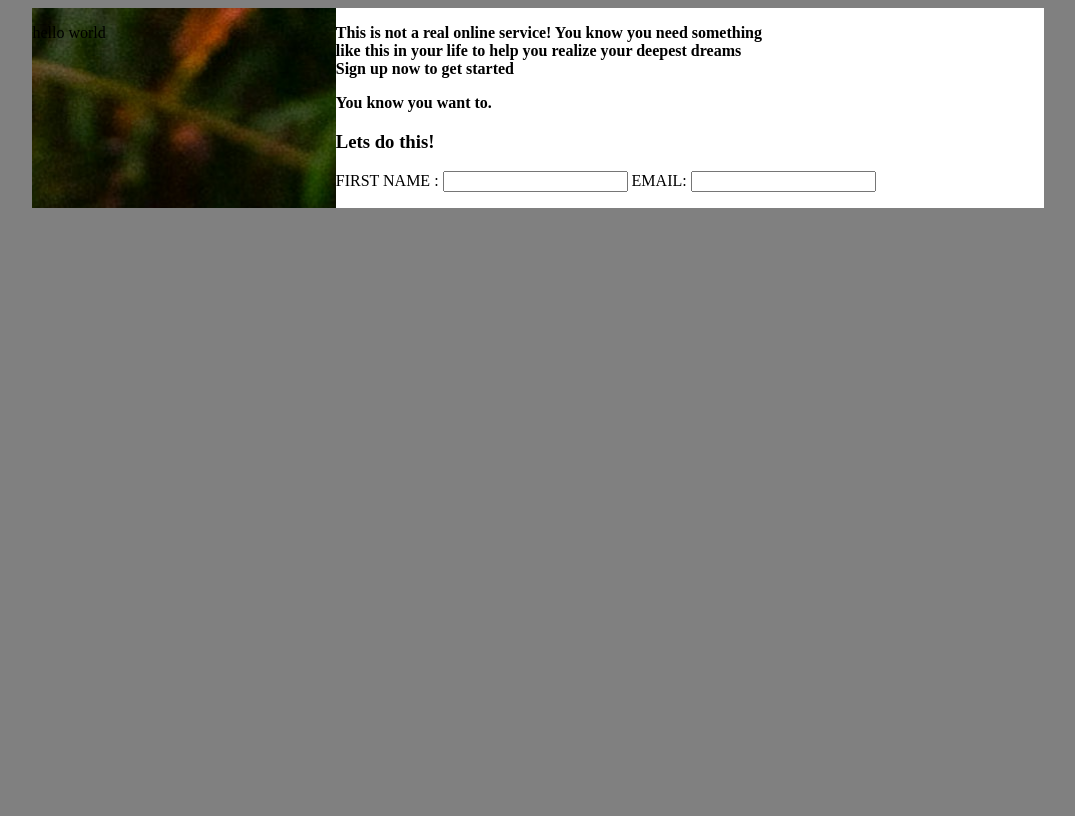
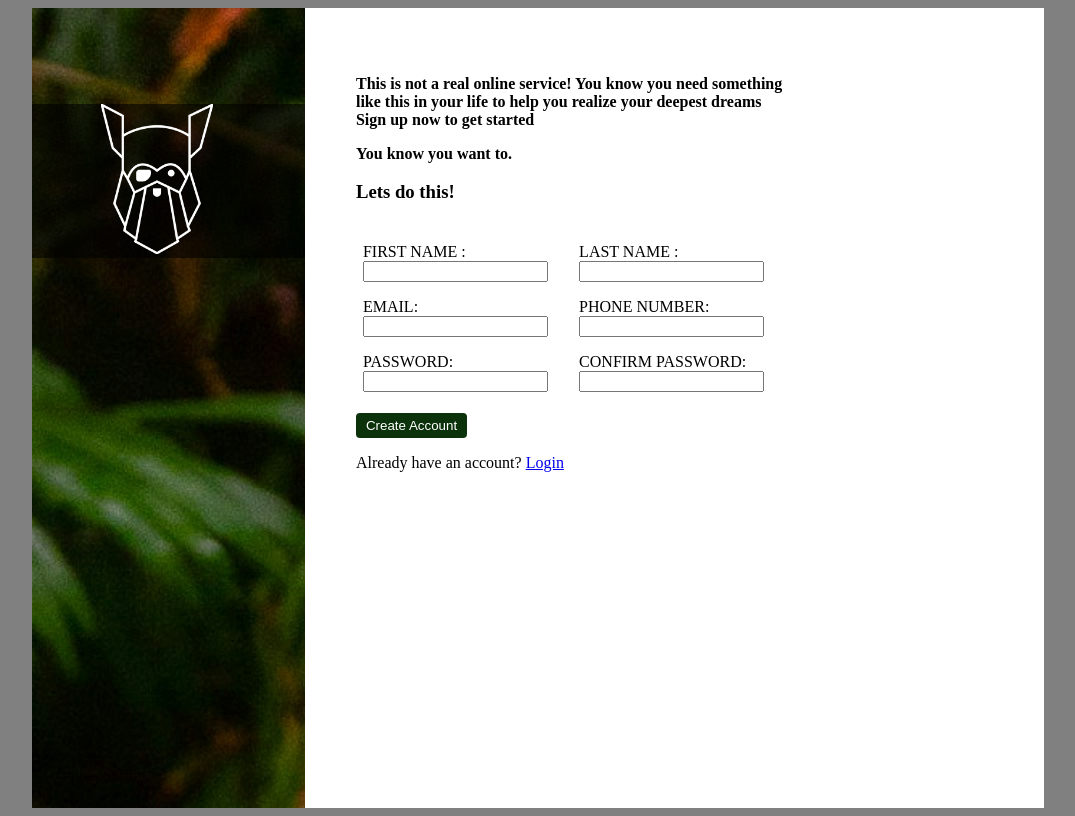
Before and after one commit to Muchunguzi/Imaginary-SignUp-form, a plain HTML site: page index.html in a window 1280 px wide. Shown: the whole page, without its empty margins (102-1177 px from the left). Drawn offline with Linux system fonts and the light colour scheme.

Commit message:
completed markup & added an image too

```diff
--- a/index.html
+++ b/index.html
@@ -9,7 +9,9 @@
 <body>
     <div class="container">
         <section class="side-image">
-<p>hello world</p>
+        <div class="logo">
+            <img id="logo" src="images/logo.png" alt="odins_logo" >
+        </div>
         </section>
         <section class="login-part">
             <section class="introduction">
@@ -24,21 +26,44 @@
             <section class="signUp">
                 <h3>Lets do this!</h3>
                 <form action="#">
+                    <fieldset class="widgets">
                         <div class="left">
                             <p>
-                        <label for="firstName">
-                            FIRST NAME :
+                               <label for="firstName">FIRST NAME : </label><br >
                                <input type="text" name="firstName" id="firstName">
-                        </label>
-                        <label for="email">
-                            EMAIL:
+
+                           </p>
+                            <p>
+                               <label for="email">EMAIL:  </label><br>
                                <input type="email" name="email" id="email" required>
-                        </label>
+
+                            </p>
+                            <p>
+                               <label for="password">PASSWORD:</label><br>
+                               <input type="password" name="password" id="password">
+
                             </p>
                            </div>
                            <div class="right">
+                               <p>
+                                   <label for="lastName">LAST NAME : </label><br >
+                                   <input type="text" name="lastName" id="lastName" required>
 
+                               </p>
+                                <p>
+                                   <label for="phone">PHONE NUMBER:  </label><br>
+                                   <input type="tel" name="phone" id="phone" required>
+
+                                </p>
+                                <p>
+                                   <label for="password">CONFIRM PASSWORD:</label><br>
+                                   <input type="password" name="password" id="password" required>
+
+                                </p>
                            </div>
+                    </fieldset>
+                    <button type="submit">Create Account</button>
+                    <p>Already have an account? <a href="#">Login</a></p>
                 </form>
             </section>
 
--- a/main.css
+++ b/main.css
@@ -1,17 +1,20 @@
 body{
     background-color: gray;
+
+
 }
 div.container{
     display: flex;
     flex-direction: row;
     width: 80%;
-    height: 70%;
+    height: 100vh;
     margin: 0 auto;
 }
 section.side-image{
     background: url(./images/Background_image.jpg);
     width: 30%;
 }
+
 section.login-part{
     background-color: white;
     width: 70%;
@@ -19,3 +22,35 @@ section.login-part{
 .introduction{
     font-weight: bold;
 }
+.widgets{
+    display: flex;
+    flex-direction: row;
+    padding: 5px;
+    border: none;
+    overflow: hidden;
+}
+.right{
+    margin-left: 5%;
+}
+.login-part{
+    padding: 5%;
+}
+
+.logo{
+    background-color: rgb(0,0,0, 0.6);
+    align-items: center;
+    margin-top: 35%;
+}
+
+#logo{
+   height: 150px ;
+   margin-left: 25%;
+
+}
+button[type=submit]{
+    background: rgb(12, 50, 12);
+    color:white;
+    padding: 5px 10px 5px 10px;
+    border:none;
+    border-radius: 4px;
+}
```
Also changed, not shown: images/logo.png (added). Lines whose indentation alone changed are shown as unchanged.
